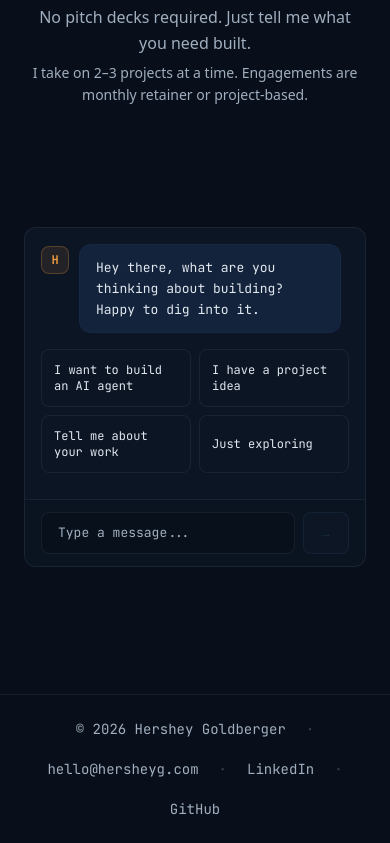
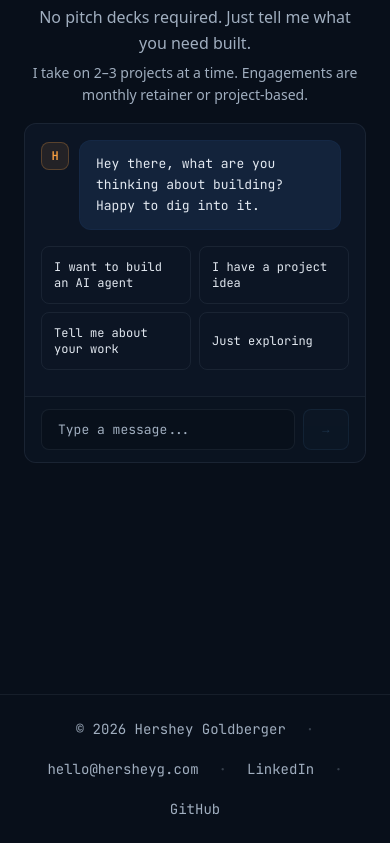
Before and after one commit to hershey-g/hersheyg.com, a Next.js app: page / in a window 390 px wide. Shown: the part 4529-5372 px from the top of the page. Built offline with nearby package versions, Linux system fonts and the light colour scheme.

Commit message:
fix: prevent iOS keyboard layout shift in contact section
- Add interactive-widget=resizes-visual viewport meta (iOS keyboard
  resizes only visual viewport, no layout reflow)
- Anchor chat card top on mobile (items-start) to minimize scroll
  jump when keyboard opens

```diff
--- a/src/app/layout.tsx
+++ b/src/app/layout.tsx
@@ -1,4 +1,4 @@
-import type { Metadata } from "next";
+import type { Metadata, Viewport } from "next";
 import localFont from "next/font/local";
 import { Analytics } from "@vercel/analytics/next";
 import "./globals.css";
@@ -14,6 +14,10 @@ const jetbrainsMono = localFont({
   variable: "--font-jetbrains",
   display: "optional",
 });
+
+export const viewport: Viewport = {
+  interactiveWidget: "resizes-visual",
+};
 
 export const metadata: Metadata = {
   metadataBase: new URL("https://hersheyg.com"),
--- a/src/components/IntakeAgent.tsx
+++ b/src/components/IntakeAgent.tsx
@@ -281,7 +281,7 @@ export default function IntakeAgent() {
       </div>
 
       {/* Chat container */}
-      <div className="flex-1 flex items-center justify-center px-6 pb-6 sm:pb-12">
+      <div className="flex-1 flex items-start sm:items-center justify-center px-6 pb-6 sm:pb-12">
         <div className="max-w-[680px] w-full bg-bg-2 border border-line rounded-xl overflow-hidden flex flex-col min-h-[340px] md:h-[420px]">
           {/* Messages area */}
           <div
```
